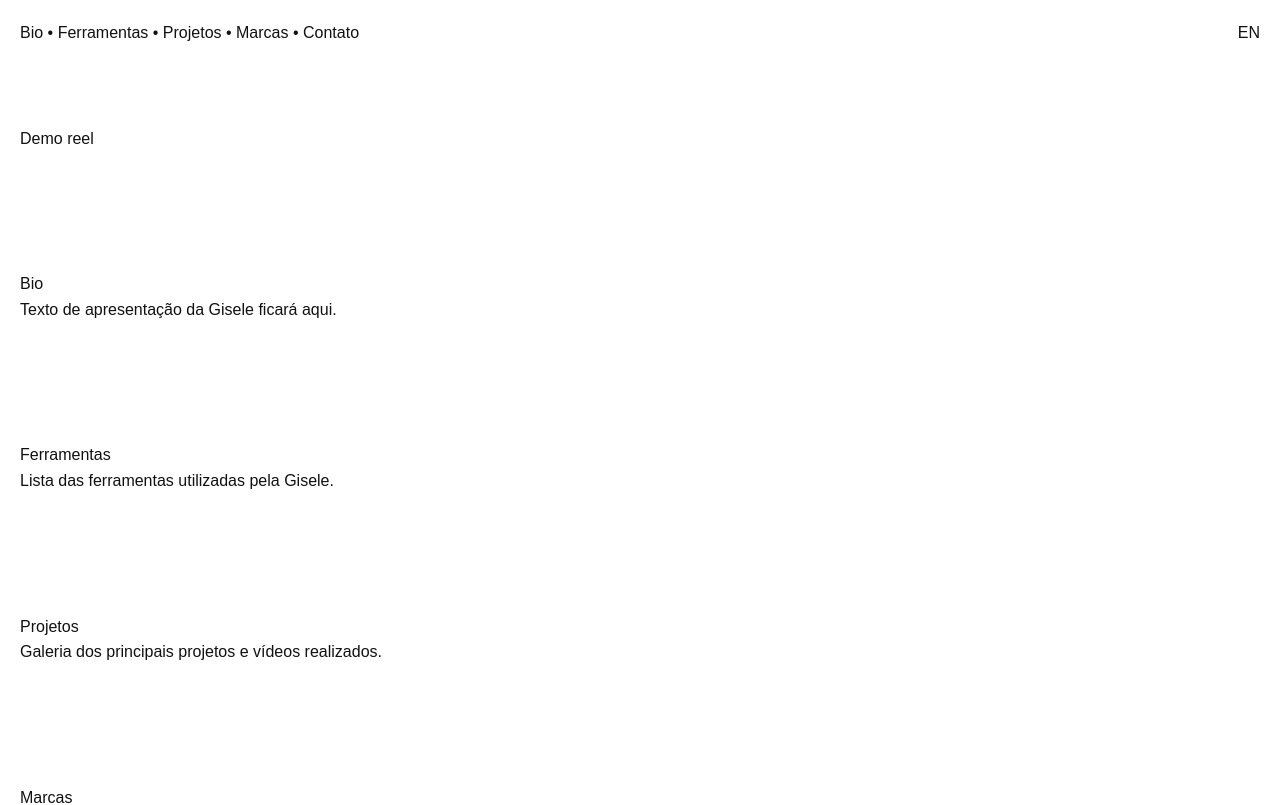
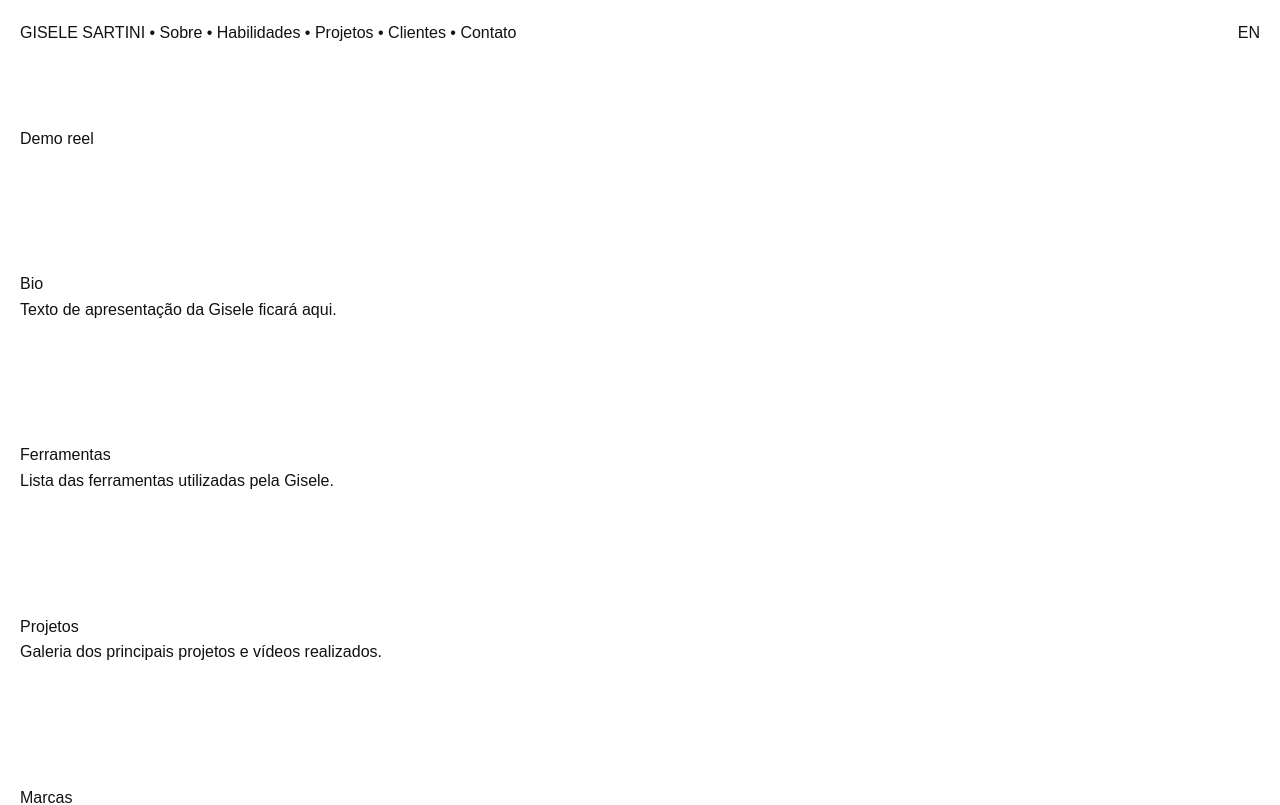
Before and after one commit to caiocastelhano/gisele-sartini, a Next.js app: page / in a window 1280 px wide. Shown: the top 805 px of the page. Built offline with nearby package versions, Linux system fonts and the light colour scheme; no server answers.

Commit message:
Update navbar content dictionary and links

```diff
--- a/app/components/Navbar.jsx
+++ b/app/components/Navbar.jsx
@@ -1,3 +1,4 @@
+import Link from "next/link";
 import LanguageSwitcher from "./LanguageSwitcher";
 
 export default function Navbar({ lang, dictionary }) {
@@ -10,6 +11,7 @@ export default function Navbar({ lang, dictionary }) {
       }}
     >
       <div>
+        <Link href="/">{dictionary.navbar.name}</Link> •{" "}
         <a href="#bio">{dictionary.navbar.bio}</a> •{" "}
         <a href="#tools">{dictionary.navbar.tools}</a> •{" "}
         <a href="#projects">{dictionary.navbar.projects}</a> •{" "}
--- a/app/dictionaries/en.js
+++ b/app/dictionaries/en.js
@@ -1,9 +1,10 @@
 export default {
   navbar: {
-    bio: "Bio",
-    tools: "Tools",
+    name: "GISELE SARTINI",
+    bio: "About",
+    tools: "Skills",
     projects: "Projects",
-    brands: "Brands",
+    brands: "Clients",
     contact: "Contact",
   },
 
--- a/app/dictionaries/pt.js
+++ b/app/dictionaries/pt.js
@@ -1,9 +1,10 @@
 export default {
   navbar: {
-    bio: "Bio",
-    tools: "Ferramentas",
+    name: "GISELE SARTINI",
+    bio: "Sobre",
+    tools: "Habilidades",
     projects: "Projetos",
-    brands: "Marcas",
+    brands: "Clientes",
     contact: "Contato",
   },
 
```
